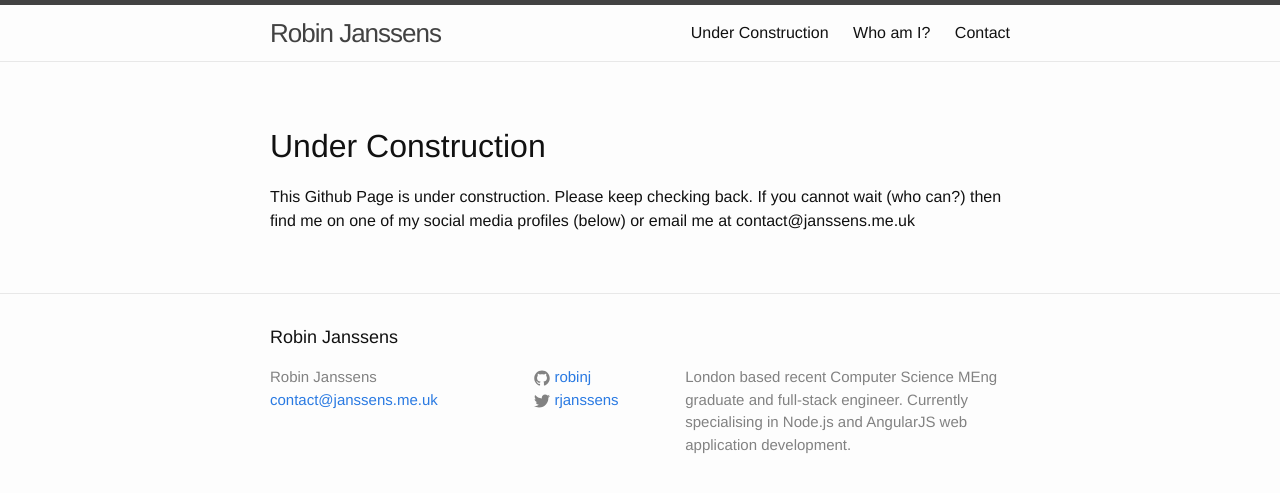
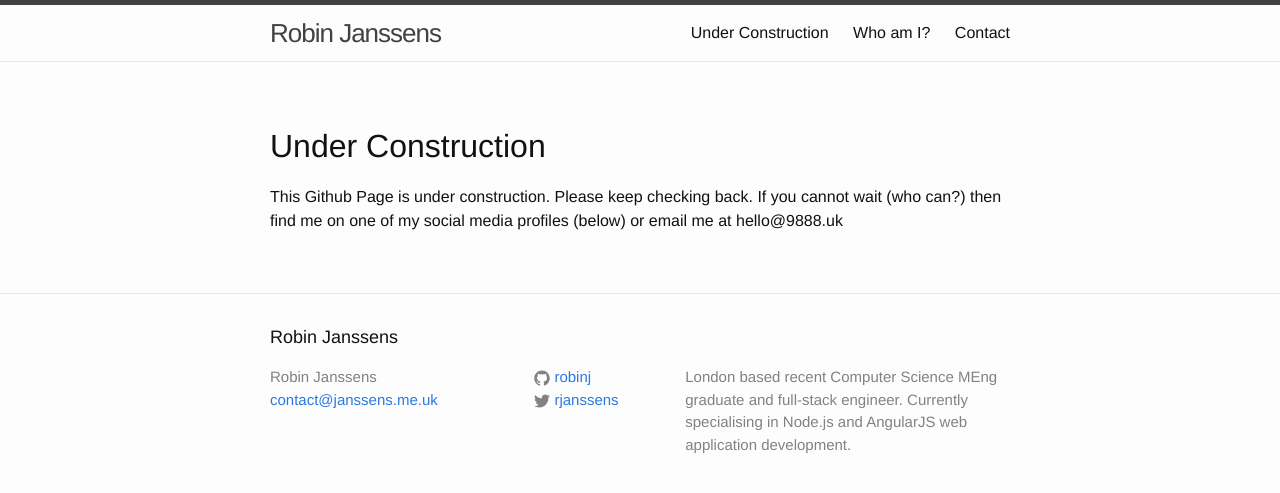
Before and after one commit to robinj/robinj.github.io, a Jekyll site: the page built from front-page/test.md, in a window 1280 px wide. Shown: the top 493 px of the page. Built offline with Jekyll 4.4.1, drawn with Linux system fonts in a browser that asks for light colours.

Commit message:
Revert "Update test.md"
This reverts commit abcc608a3a967dd9d701455fac11aef44616daeb.

```diff
--- a/front-page/test.md
+++ b/front-page/test.md
@@ -6,5 +6,5 @@
 
 <section>
     <h2>Under Construction</h2>
-    <p>This Github Page is under construction. Please keep checking back. If you cannot wait (who can?) then find me on one of my social media profiles (below) or email me at contact@janssens.me.uk</p>
+    <p>This Github Page is under construction. Please keep checking back. If you cannot wait (who can?) then find me on one of my social media profiles (below) or email me at hello@9888.uk</p>
 </section>
```
